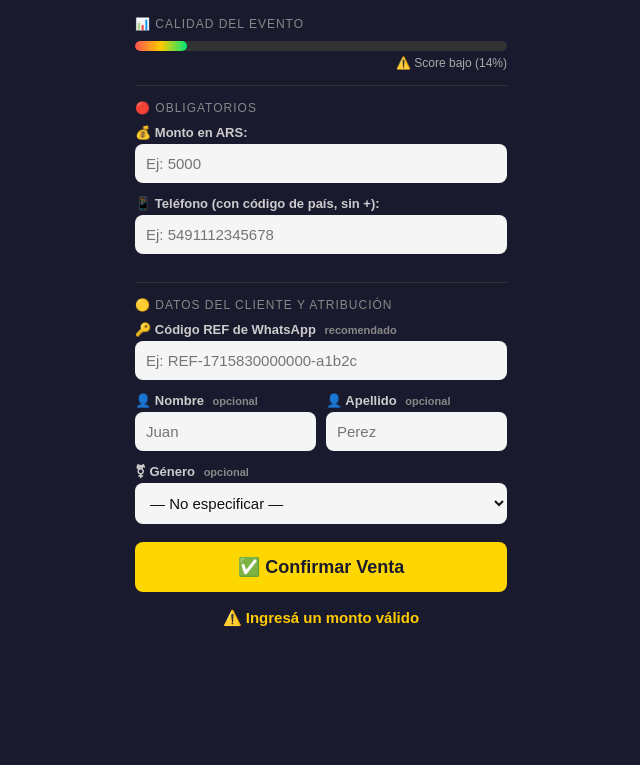
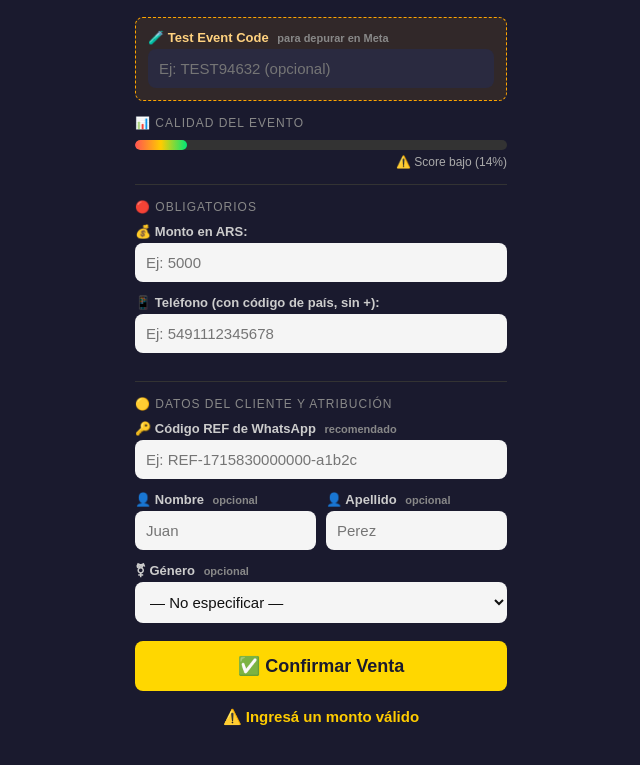
Before and after one commit to goodlucky31/confirmacion2, a plain HTML site: page index.html in a window 1280 px wide. Both pictures are taken after a click on the button "✅ Confirmar Venta". Shown: the part 115-880 px from the top of the page, without its empty margins (319-959 px from the left). Before the commit the page ends 808 px from the top, so only its background shows below. Drawn offline with Linux system fonts and the light colour scheme.

Commit message:
index.html

```diff
--- a/index.html
+++ b/index.html
@@ -28,6 +28,14 @@
       background: #f5f5f5;
       color: #111;
     }
+    .test-box {
+      background: rgba(255, 165, 0, 0.1);
+      border: 1px dashed #FFA500;
+      padding: 12px;
+      border-radius: 8px;
+      margin-bottom: 15px;
+    }
+    .test-box input { margin-bottom: 0; background: #2a2a40; color: #ffd27f; }
     .fila-dos {
       display: grid;
       grid-template-columns: 1fr 1fr;
@@ -91,6 +99,12 @@
 <body>
 
   <h2>🎰 Confirmar Venta</h2>
+
+  <!-- TEST EVENT CODE BOX -->
+  <div class="test-box">
+    <label style="color: #ffd27f;">🧪 Test Event Code <span class="opcional">para depurar en Meta</span></label>
+    <input type="text" id="testEventCode" placeholder="Ej: TEST94632 (opcional)">
+  </div>
 
   <!-- Barra de calidad -->
   <div class="seccion-titulo">📊 Calidad del evento</div>
@@ -190,14 +204,16 @@
 
     // ─── Confirmar Venta ──────────────────────────────────────────
     async function confirmarVenta() {
-      const monto     = document.getElementById('monto').value;
-      const telefono  = document.getElementById('telefono').value.trim();
-      const refCode   = document.getElementById('ref').value.trim();
-      const nombre    = document.getElementById('nombre').value.trim();
-      const apellido  = document.getElementById('apellido').value.trim();
-      const genero    = document.getElementById('genero').value;
-      const divMsg    = document.getElementById('mensaje');
-      const btn       = document.getElementById('btnConfirmar');
+      const monto        = document.getElementById('monto').value;
+      const telefono     = document.getElementById('telefono').value.trim();
+      const refCode      = document.getElementById('ref').value.trim();
+      const nombre       = document.getElementById('nombre').value.trim();
+      const apellido     = document.getElementById('apellido').value.trim();
+      const genero       = document.getElementById('genero').value;
+      const testCode     = document.getElementById('testEventCode').value.trim();
+
+      const divMsg       = document.getElementById('mensaje');
+      const btn          = document.getElementById('btnConfirmar');
 
       if (!monto || parseFloat(monto) <= 0) {
         divMsg.innerHTML = '⚠️ Ingresá un monto válido';
@@ -241,20 +257,26 @@
 
       const eventId = 'purchase_' + Date.now() + '_' + Math.random().toString(36).substring(2);
 
-      // 3. Payload limpio para producción (sin test_event_code)
+      // 3. Payload dinámico (incluye test_event_code solo si se completa)
+      const eventData = {
+        event_name:        'Purchase',
+        event_time:        Math.floor(Date.now() / 1000),
+        event_id:          eventId,
+        action_source:     'website',
+        event_source_url:  'https://goodlucky31.github.io/landing/',
+        custom_data: {
+          value:    parseFloat(monto),
+          currency: 'ARS'
+        },
+        user_data: user_data
+      };
+
+      if (testCode) {
+        eventData.test_event_code = testCode;
+      }
+
       const payload = {
-        data: [{
-          event_name:       'Purchase',
-          event_time:       Math.floor(Date.now() / 1000),
-          event_id:         eventId,
-          action_source:    'website',
-          event_source_url: 'https://goodlucky31.github.io/landing/',
-          custom_data: {
-            value:    parseFloat(monto),
-            currency: 'ARS'
-          },
-          user_data: user_data
-        }],
+        data: [eventData],
         access_token: ACCESS_TOKEN
       };
 
```
